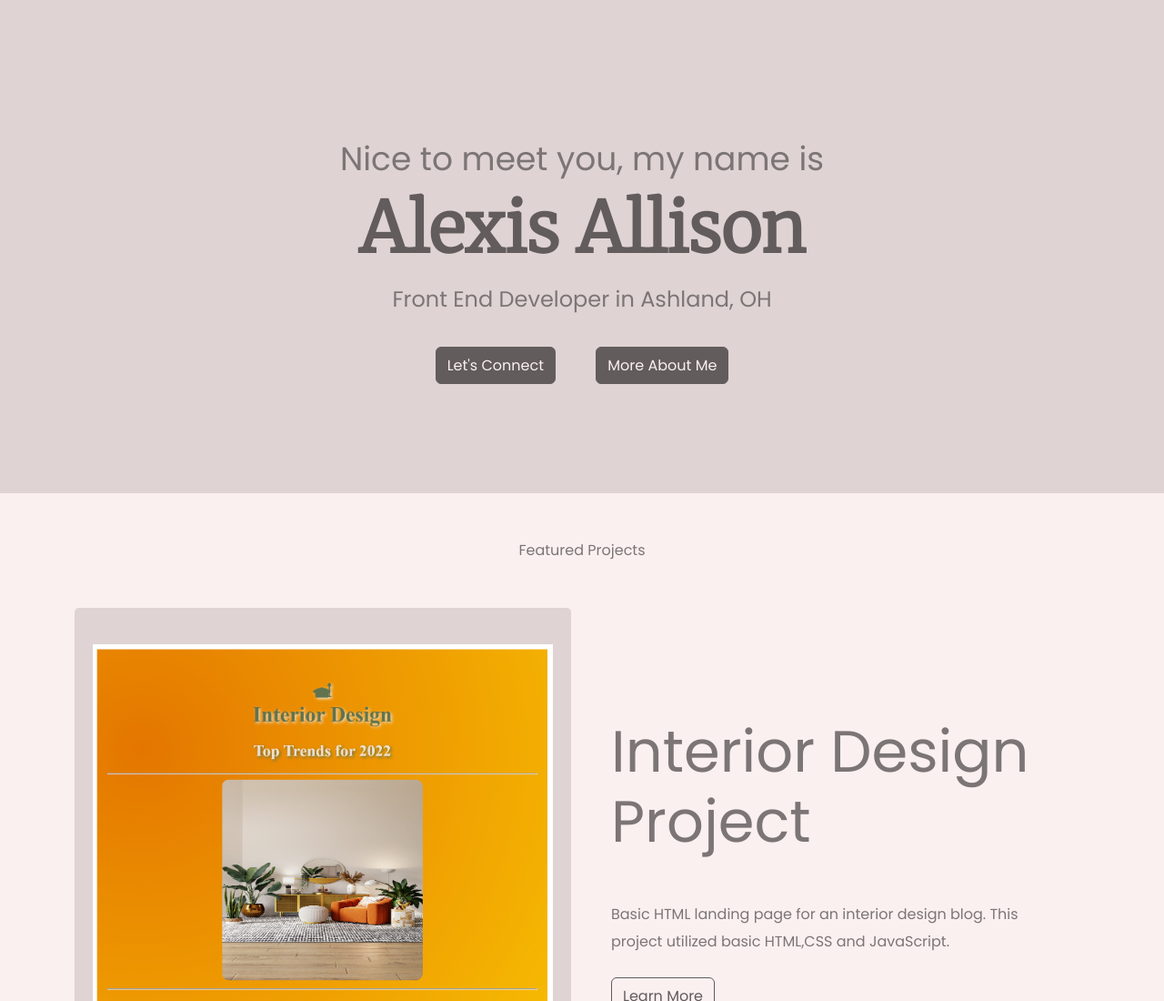
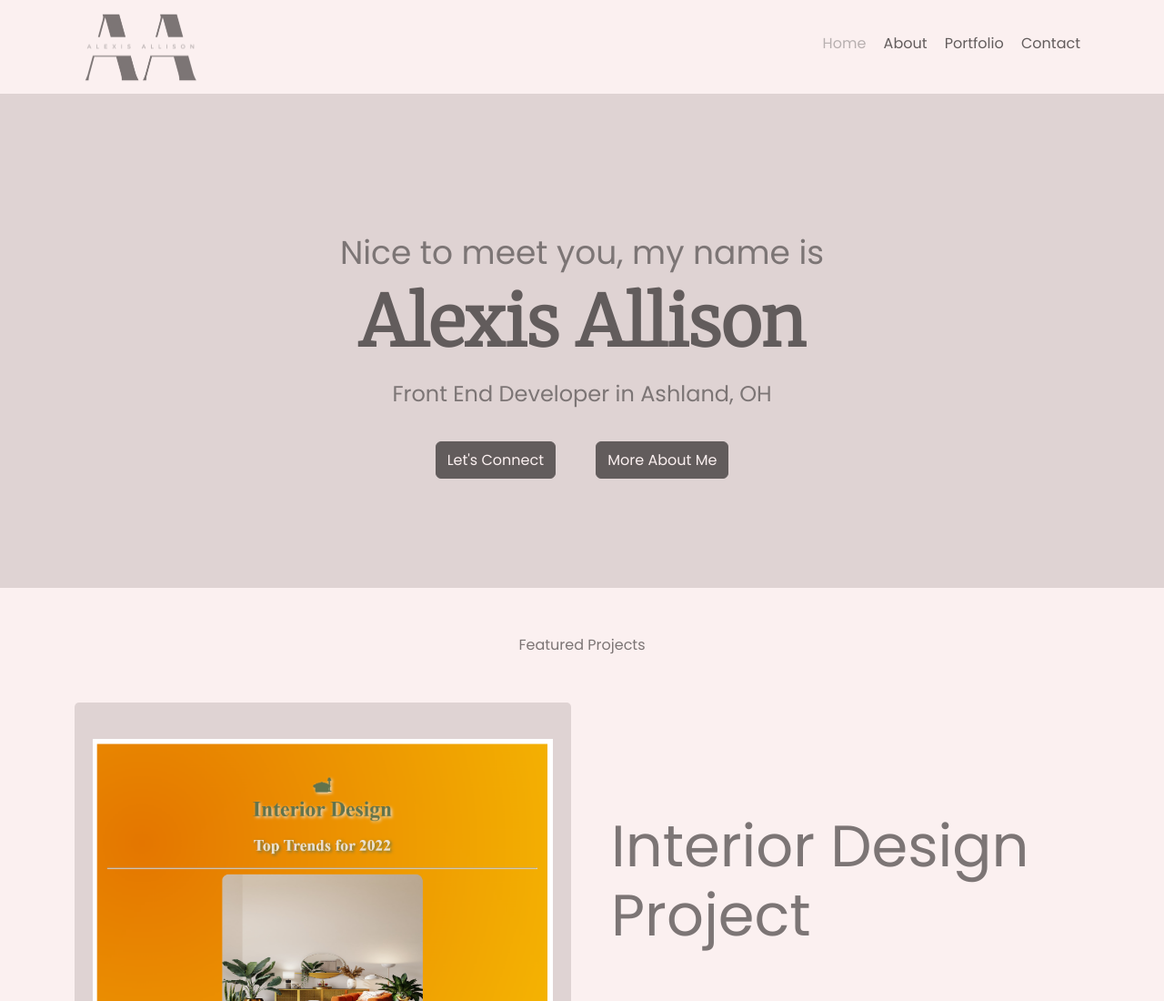
Before and after one commit to alexisallison/portfolio-project, a plain HTML site: page index.html in a window 1280 px wide. Shown: the top 1100 px of the page at 91% size. Drawn offline with nearby package versions, Linux system fonts and the light colour scheme.

Commit message:
added header

```diff
--- a/index.html
+++ b/index.html
@@ -35,6 +35,22 @@
     <title>Document</title>
   </head>
   <body>
+    <div class="header container">
+      <nav class="d-flex justify-content-between">
+        <img
+          src="/images/logo-cut-more.png"
+          class="logo"
+          alt="Alexis Allison Logo"
+        />
+        <ul>
+          <li class="active"><a href="/">Home</a></li>
+          <li><a href="/about.html">About</a></li>
+          <li><a href="/work.html">Portfolio</a></li>
+          <li><a href="/contact.html">Contact</a></li>
+        </ul>
+      </nav>
+    </div>
+
     <div class="hero">
       <p>Nice to meet you, my name is</p>
       <h1>Alexis Allison</h1>
--- a/styles/portfolio.css
+++ b/styles/portfolio.css
@@ -11,6 +11,40 @@
 body {
   background-color: var(--first-color);
   font-family: var(--default-font-family);
+  margin: 0px;
+}
+
+nav {
+  padding: 10px;
+}
+
+.logo {
+  max-width: 125px;
+  max-height: 125px;
+}
+
+nav ul {
+  margin: 0px;
+  padding: 0;
+  text-align: right;
+}
+
+nav li {
+  display: inline;
+  list-style: none;
+  line-height: 75px;
+  margin-left: 15px;
+}
+
+nav a {
+  text-decoration: none;
+  color: var(--fifth-color);
+  transition: all 150ms ease-in-out;
+}
+
+nav a:hover,
+nav li.active a {
+  color: var(--third-color);
 }
 
 .hero {
@@ -119,6 +153,14 @@ p {
 }
 
 @media (max-width: 960px) {
+  .logo {
+    max-width: 50px;
+    max-height: 50px;
+  }
+  nav li {
+    font-size: 12px;
+    line-height: 25px;
+  }
   .hero {
     padding: 60px 20px 40px;
   }
```
Also changed, not shown: images/logo-cut-more.png (added), images/logo.png (added).
